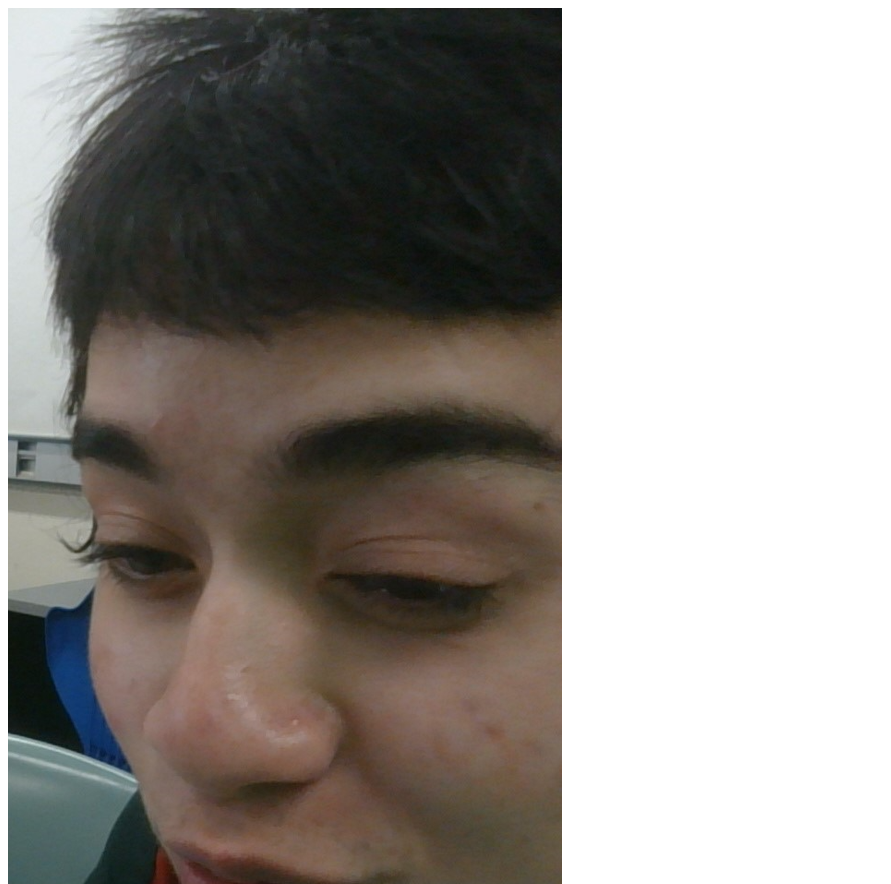
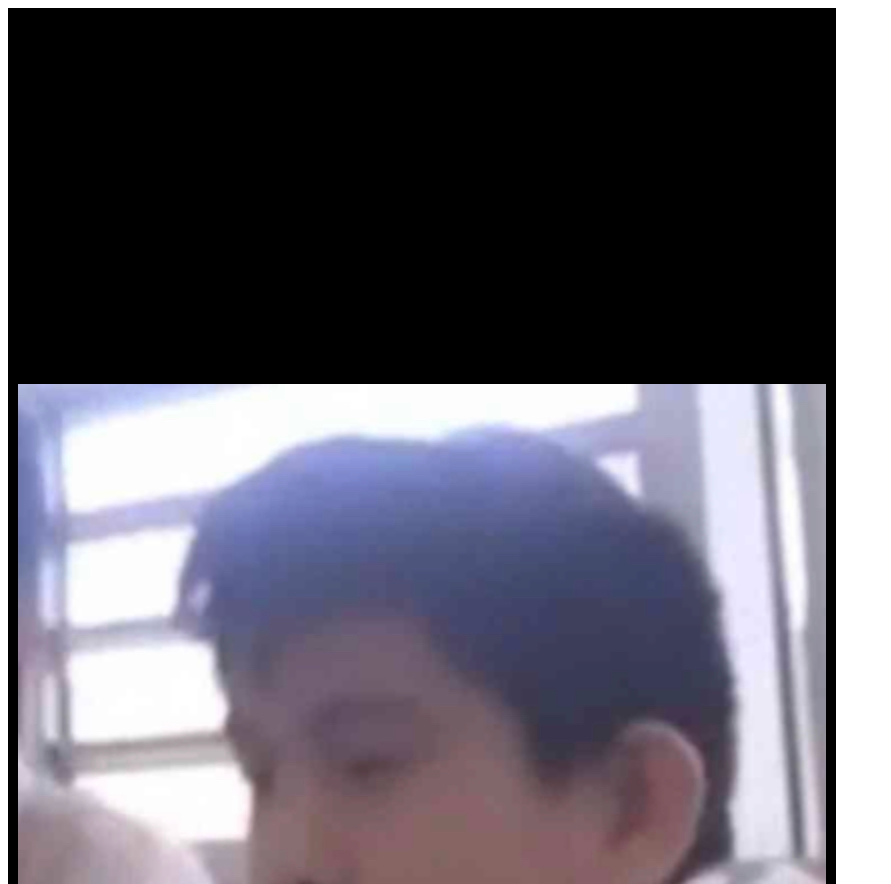
Before and after one commit to StevieDevie/steviedevie.github.io, a plain HTML site: page index.html in a window 1280 px wide. Shown: the top 884 px of the page, without its empty margins (0-891 px from the left). Drawn offline with Linux system fonts and the light colour scheme.

Commit message:
Update index.html

```diff
--- a/index.html
+++ b/index.html
@@ -2,4 +2,4 @@
 <html>
 <body>
 
-    <img src="daniel.png" alt="Dinosaur" />
+    <img src="david.png" alt="Dinosaur" />
```
